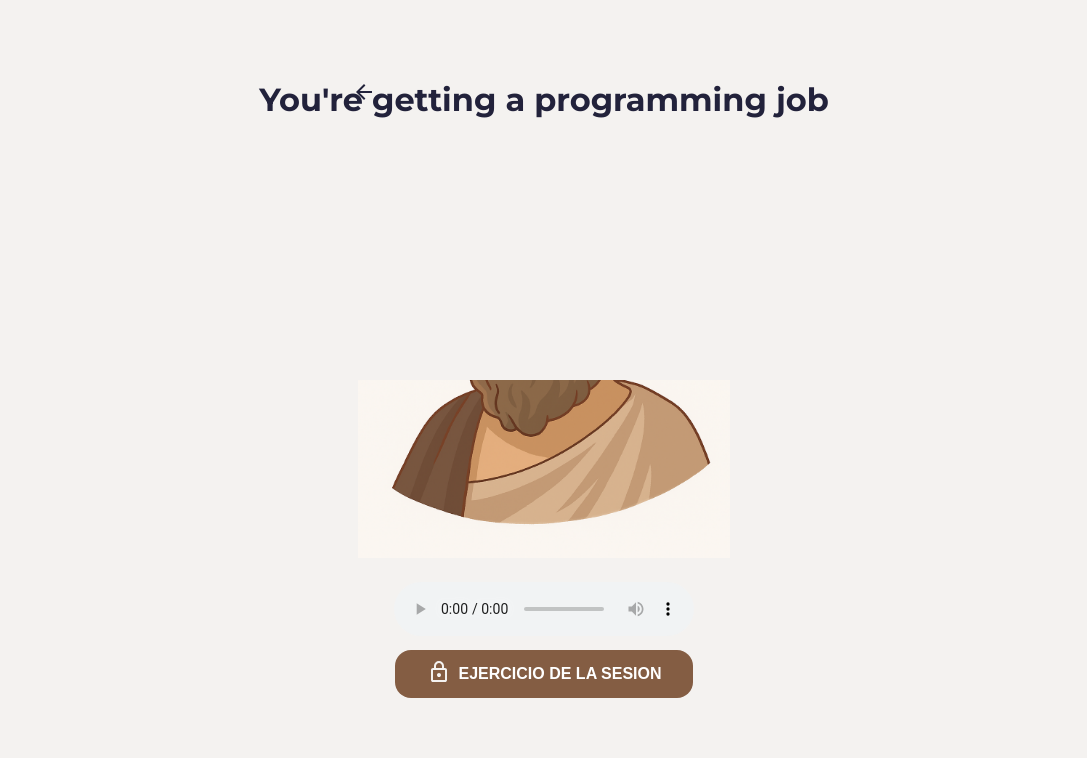
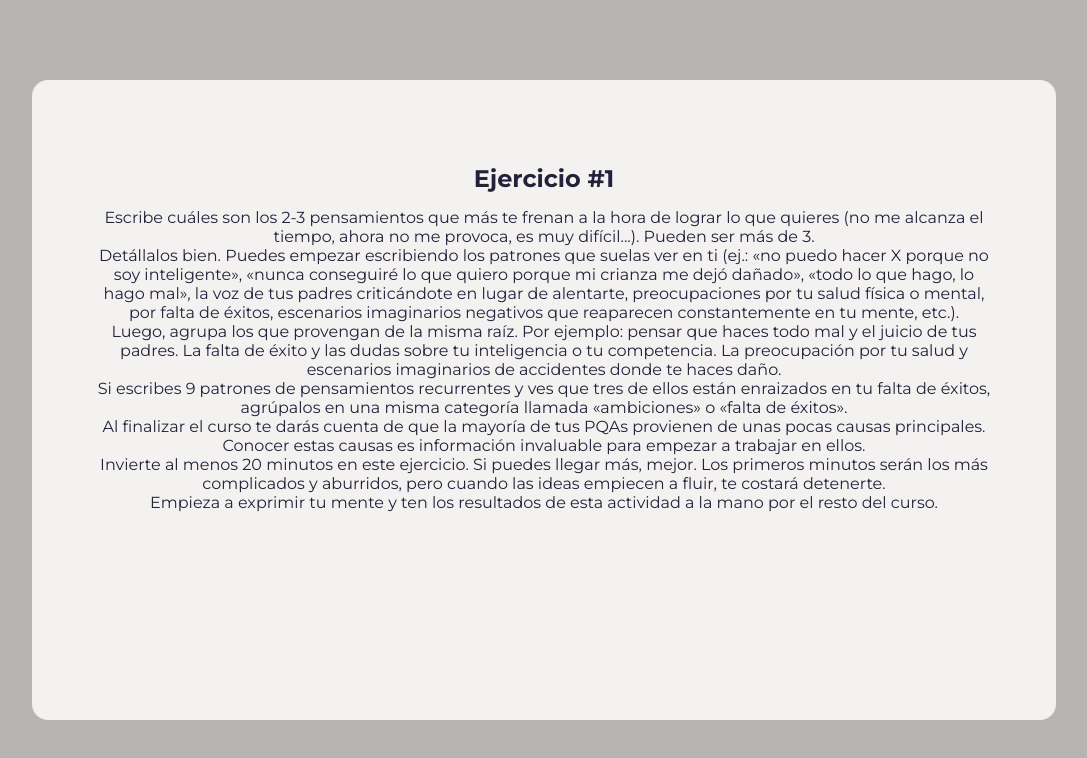
Before and after one commit to alejandroluisacosta/detox-mental-2.0, a React (Vite) app in the folder frontend/: page /session/1 in a window 1280 px wide. Shown: the top 758 px of the page, without its empty margins (96-1183 px from the left). Built offline with nearby package versions, Linux system fonts and the light colour scheme.

Commit message:
add: initial exercise modal elements and styles

```diff
--- a/frontend/src/Components/UnblockExerciseModal/UnblockExerciseModal.css
+++ b/frontend/src/Components/UnblockExerciseModal/UnblockExerciseModal.css
@@ -1,9 +1,21 @@
+.unblock-exercise-modal-overlay {
+    position: fixed;
+    top: 0;
+    left: 0;
+    width: 100vw;
+    height: 100vh;
+    z-index: 1;
+    display: flex;
+    justify-content: center;
+    align-items: center;
+    background-color: rgba(0,0,0,0.25);
+}
+
 .unblock-exercise-modal {
-    position: absolute;
-    height: 300px;
     width: 80%;
-    left: 0;
-    right: 0;
-    margin: 0 auto;
+    height: 80vh;
+    overflow-y: auto;
+    border-radius: 16px;
     background-color: var(--background);
+    padding: 5%;
 }
--- a/frontend/src/Components/UnblockExerciseModal/UnblockExerciseModal.jsx
+++ b/frontend/src/Components/UnblockExerciseModal/UnblockExerciseModal.jsx
@@ -2,8 +2,17 @@ import './UnblockExerciseModal.css';
 
 const UnblockExerciseModal = () => {
     return (
-        <div className='unblock-exercise-modal'>
-            <h1>You're getting a programming job</h1>
+        <div className='unblock-exercise-modal-overlay'>
+            <div className='unblock-exercise-modal'>
+                <h2>Ejercicio #1</h2>
+                <p>Escribe cuáles son los 2-3 pensamientos que más te frenan a la hora de lograr lo que quieres (no me alcanza el tiempo, ahora no me provoca, es muy difícil...). Pueden ser más de 3.</p>
+                <p>Detállalos bien. Puedes empezar escribiendo los patrones que suelas ver en ti (ej.: «no puedo hacer X porque no soy inteligente», «nunca conseguiré lo que quiero porque mi crianza me dejó dañado», «todo lo que hago, lo hago mal», la voz de tus padres criticándote en lugar de alentarte, preocupaciones por tu salud física o mental, por falta de éxitos, escenarios imaginarios negativos que reaparecen constantemente en tu mente, etc.).</p>
+                <p>Luego, agrupa los que provengan de la misma raíz. Por ejemplo: pensar que haces todo mal y el juicio de tus padres. La falta de éxito y las dudas sobre tu inteligencia o tu competencia. La preocupación por tu salud y escenarios imaginarios de accidentes donde te haces daño.</p>
+                <p>Si escribes 9 patrones de pensamientos recurrentes y ves que tres de ellos están enraizados en tu falta de éxitos, agrúpalos en una misma categoría llamada «ambiciones» o «falta de éxitos».</p>
+                <p>Al finalizar el curso te darás cuenta de que la mayoría de tus PQAs provienen de unas pocas causas principales. Conocer estas causas es información invaluable para empezar a trabajar en ellos.</p>
+                <p>Invierte al menos 20 minutos en este ejercicio. Si puedes llegar más, mejor. Los primeros minutos serán los más complicados y aburridos, pero cuando las ideas empiecen a fluir, te costará detenerte.</p>
+                <p>Empieza a exprimir tu mente y ten los resultados de esta actividad a la mano por el resto del curso.</p>
+            </div>
         </div>
     )
 }
```
